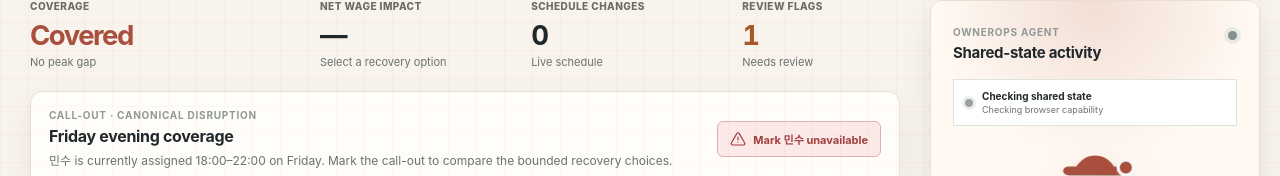
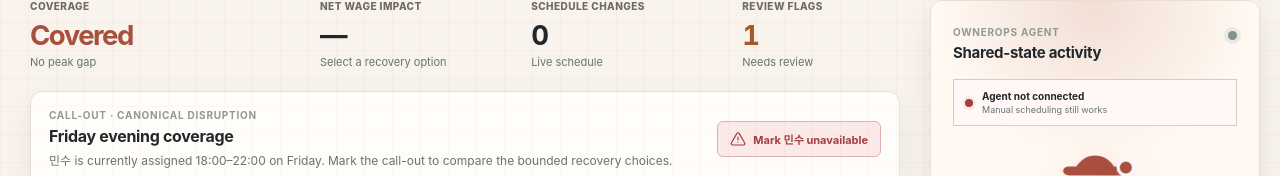
Before and after one commit to sionchu/ownerops-webmcp, a Next.js app: page / in a window 1280 px wide. Shown: the part 174-350 px from the top of the page. Built offline with nearby package versions, Linux system fonts and the light colour scheme.

Commit message:
cleanup: remove overdefensive WebMCP resume checks
Keep only the small initial bounded WebMCP availability retry now that the Site Tools issue is confirmed to be model-dependent.

```diff
--- a/src/webmcp/use-webmcp.ts
+++ b/src/webmcp/use-webmcp.ts
@@ -4,7 +4,7 @@ import { useEffect, useState } from "react";
 import { useAppState } from "@/state/app-state";
 import { registerOwnerOpsTools } from "./register-tools";
 
-const RETRY_DELAYS_MS = [100, 250, 500, 1000, 2000, 3000] as const;
+const RETRY_DELAYS_MS = [100, 250, 500, 750, 1000] as const;
 
 export function useWebMcpRegistration() {
   const { getState, getLocale, runAction, setLocale } = useAppState();
@@ -16,16 +16,8 @@ export function useWebMcpRegistration() {
     let retryTimer: number | null = null;
     let activeRegistration: ReturnType<typeof registerOwnerOpsTools> | null = null;
 
-    const clearRetryTimer = () => {
-      if (retryTimer === null) return;
-      window.clearTimeout(retryTimer);
-      retryTimer = null;
-    };
-
-    const attemptRegistration = (restart = false) => {
-      if (cancelled || activeRegistration) return;
-      clearRetryTimer();
-      if (restart) retryIndex = 0;
+    const attemptRegistration = () => {
+      if (cancelled) return;
 
       const registration = registerOwnerOpsTools({ getState, getLocale, runAction, setLocale });
       if (registration.supported) {
@@ -42,30 +34,14 @@ export function useWebMcpRegistration() {
       }
 
       retryIndex += 1;
-      retryTimer = window.setTimeout(() => attemptRegistration(), delay);
+      retryTimer = window.setTimeout(attemptRegistration, delay);
     };
 
-    const recheckAvailability = () => {
-      if (cancelled || activeRegistration) return;
-      setSupported(null);
-      attemptRegistration(true);
-    };
-
-    const handleVisibilityChange = () => {
-      if (document.visibilityState === "visible") recheckAvailability();
-    };
-
-    window.addEventListener("focus", recheckAvailability);
-    window.addEventListener("pageshow", recheckAvailability);
-    document.addEventListener("visibilitychange", handleVisibilityChange);
-    attemptRegistration(true);
+    attemptRegistration();
 
     return () => {
       cancelled = true;
-      clearRetryTimer();
-      window.removeEventListener("focus", recheckAvailability);
-      window.removeEventListener("pageshow", recheckAvailability);
-      document.removeEventListener("visibilitychange", handleVisibilityChange);
+      if (retryTimer !== null) window.clearTimeout(retryTimer);
       activeRegistration?.dispose();
     };
   }, [getState, getLocale, runAction, setLocale]);
```
